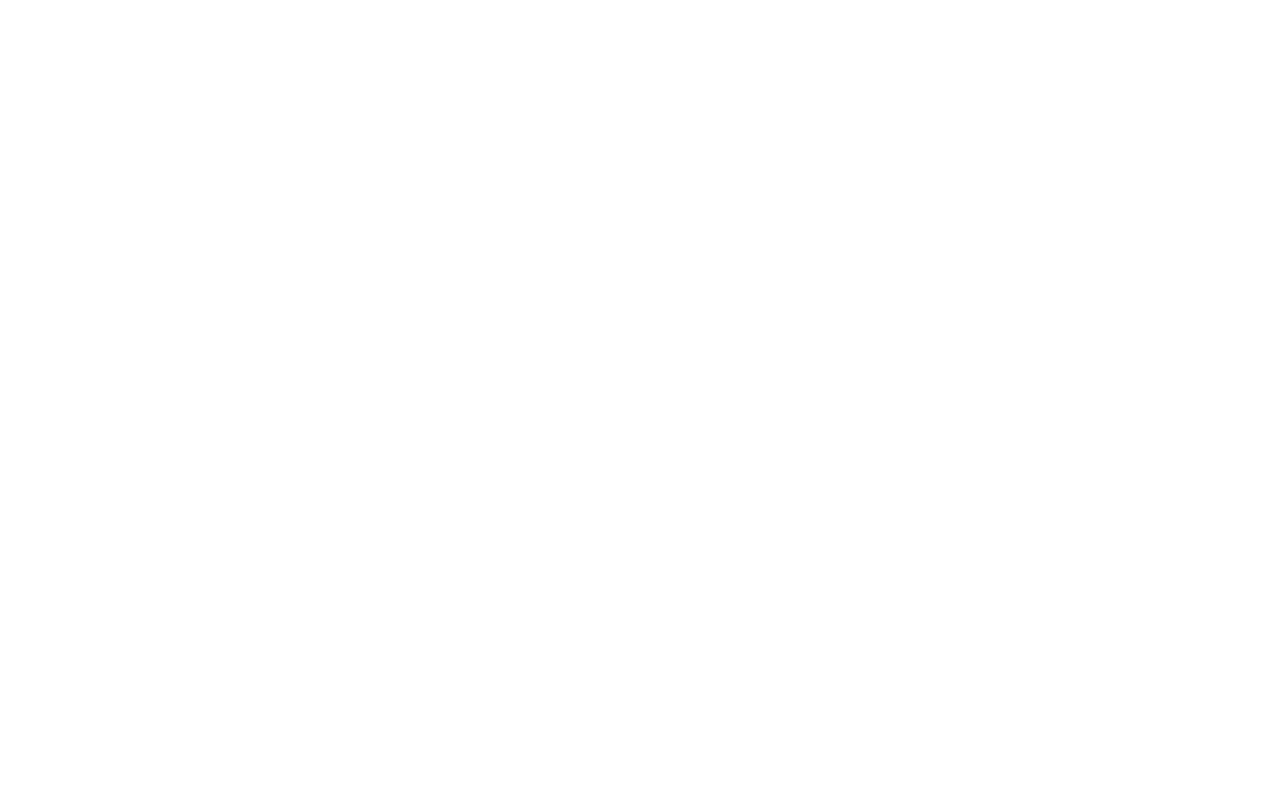
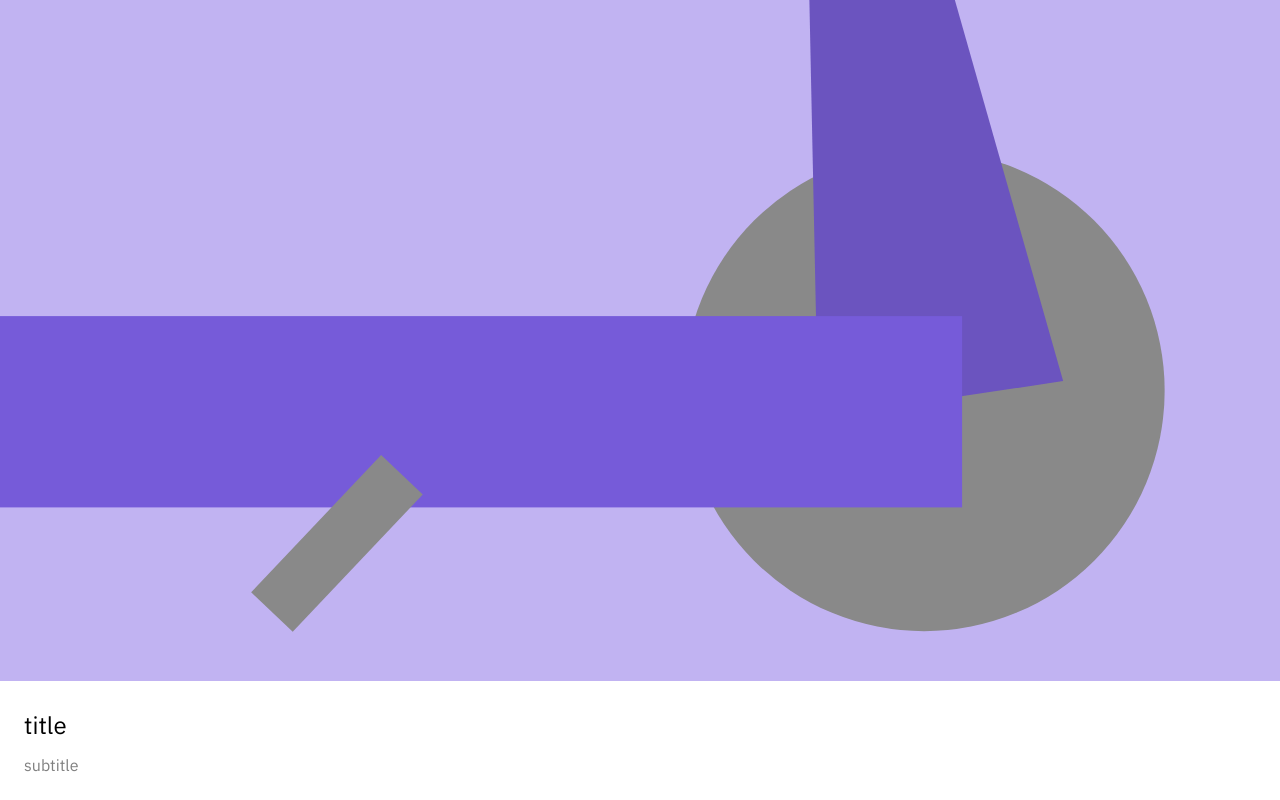
Before and after one commit to niktiin/utech-app, a Vue app: page /identific in a window 1280 px wide. Shown: the part 599-1399 px from the top of the page. Before the commit the page ends 800 px from the top, so only its background shows below. Built offline with nearby package versions, Linux system fonts and the light colour scheme.

Commit message:
feat: Update components & import fonts
Update textComponent
Update imageComponent
import IBM Plex Sans font

```diff
--- a/package.json
+++ b/package.json
@@ -9,6 +9,7 @@
   },
   "dependencies": {
     "core-js": "^3.8.3",
+    "normalize.css": "^8.0.1",
     "vue": "^2.6.14",
     "vue-router": "^3.5.1",
     "vuex": "^3.6.2"
--- a/public/index.html
+++ b/public/index.html
@@ -5,6 +5,9 @@
     <meta http-equiv="X-UA-Compatible" content="IE=edge">
     <meta name="viewport" content="width=device-width,initial-scale=1.0">
     <link rel="icon" href="<%= BASE_URL %>favicon.ico">
+    <link rel="preconnect" href="https://fonts.googleapis.com">
+    <link rel="preconnect" href="https://fonts.gstatic.com" crossorigin>
+    <link href="https://fonts.googleapis.com/css2?family=IBM+Plex+Sans:wght@400;500;600;700&display=swap" rel="stylesheet">
     <title><%= htmlWebpackPlugin.options.title %></title>
   </head>
   <body>
--- a/src/App.vue
+++ b/src/App.vue
@@ -5,11 +5,12 @@
 </template>
 
 <style lang="scss">
+:root {
+  --wb-1: grey;
+}
 #app {
-  font-family: Avenir, Helvetica, Arial, sans-serif;
+  font-family: "IBM Plex Sans", sans-serif;
   -webkit-font-smoothing: antialiased;
   -moz-osx-font-smoothing: grayscale;
-  text-align: center;
-  color: #2c3e50;
 }
 </style>
--- a/src/components/ImageComponent.vue
+++ b/src/components/ImageComponent.vue
@@ -1,5 +1,7 @@
 <template>
-  <div class="ImageComponent"></div>
+  <div class="ImageComponent">
+    <img src="image.svg" alt="" class="imageComponent__img" />
+  </div>
 </template>
 
 <script>
@@ -7,3 +9,11 @@
   name: "ImageComponent",
 };
 </script>
+
+<style lang="scss">
+.imageComponent {
+  &__img {
+    width: 100%;
+  }
+}
+</style>
--- a/src/components/TextComponent.vue
+++ b/src/components/TextComponent.vue
@@ -1,9 +1,30 @@
 <template>
-  <div class="TextComponent"></div>
+  <div class="TextComponent">
+    <h1 class="TextComponent__title">{{ title }}</h1>
+    <h2 class="TextComponent__subtitle">{{ subtitle }}</h2>
+  </div>
 </template>
 
 <script>
 export default {
   name: "TextComponent",
+  props: ["title", "subtitle"],
 };
 </script>
+
+<style lang="scss">
+.TextComponent {
+  font-weight: 400;
+  &__title,
+  &__subtitle {
+    font-weight: inherit;
+  }
+  &__title {
+    font-size: 24px;
+  }
+  &__subtitle {
+    font-size: 16px;
+    color: var(--wb-1);
+  }
+}
+</style>
--- a/src/main.js
+++ b/src/main.js
@@ -2,6 +2,7 @@
 import App from "./App.vue";
 import router from "./router";
 import store from "./store";
+import "normalize.css";
 
 Vue.config.productionTip = false;
 
--- a/src/views/IdentificView.vue
+++ b/src/views/IdentificView.vue
@@ -1,17 +1,32 @@
 <template>
   <div class="IdentificView">
-    <h1>This is an about page</h1>
+    <image-component />
+    <div class="IdentificView__content">
+      <text-component title="title" subtitle="subtitle" />
+    </div>
     <navigation-component />
   </div>
 </template>
 
 <script>
 import NavigationComponent from "@/components/NavigationComponent.vue";
+import ImageComponent from "@/components/ImageComponent.vue";
+import TextComponent from "@/components/TextComponent.vue";
 
 export default {
   name: "IdentificView",
   components: {
     NavigationComponent,
+    ImageComponent,
+    TextComponent,
   },
 };
 </script>
+
+<style lang="scss">
+.IdentificView {
+  &__content {
+    padding: 12px 24px;
+  }
+}
+</style>
```
Also changed, not shown: public/image.svg (added), 1 other file (tests, documents, lock files or other folders).
